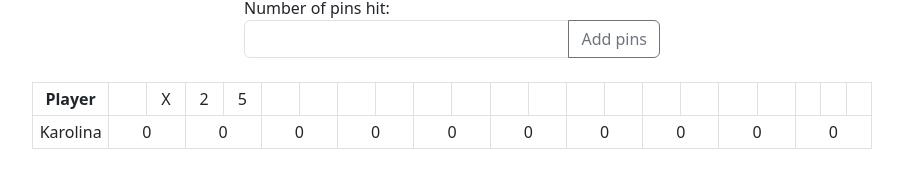
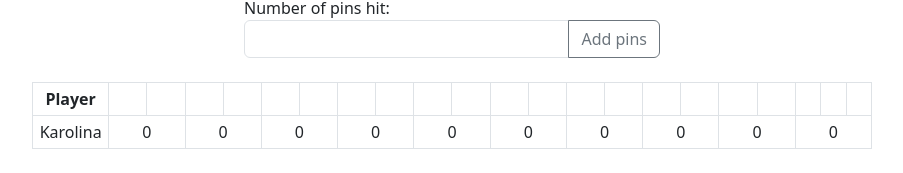
Before and after one commit to kposlek/bowling-scorecard, a Vue app: page / in a window 1280 px wide. Shown: the part 324-497 px from the top of the page, without its empty margins (188-1091 px from the left). Built offline with nearby package versions, Linux system fonts and the light colour scheme.

Commit message:
first part of scoring logic

```diff
--- a/src/components/ScoreDisplay.vue
+++ b/src/components/ScoreDisplay.vue
@@ -17,10 +17,10 @@
             </div>
           </div>
 
-          <div class="col p-0 border-bottom" v-for="(frame, index) in store.frames" :key="frame.id">
+          <div class="col p-0 border-bottom" v-for="frame in store.frames" :key="frame.id">
             <div class="row p-0 border-bottom m-0 justify-content-center">
               <div class="col border-end p-1">
-                {{ printThrow1(frame.throw1, frame.throw2) }}
+                {{ printThrow1(frame.throw1) }}
               </div>
 
               <div class="col border-end p-1">{{ printThrow2(frame.throw2, frame.throw1) }}</div>
@@ -33,7 +33,7 @@
               {{ printScore(frame) }}
             </div> -->
             <div class="row p-1 m-0 justify-content-center border-end">
-              {{ store.totalScoreSum(frame, index) }}
+              {{ frame.score }}
             </div>
           </div>
           <!--  <div class="col p-0 border-bottom">
@@ -56,12 +56,12 @@ import { useScoreStore } from '../../stores/scoreStore.js'
 import ScoreInput from './ScoreInput.vue'
 const store = useScoreStore()
 
-function printThrow1(frameThrow, nextThrow) {
+function printThrow1(frameThrow) {
   if (frameThrow === undefined || frameThrow === 10) {
     return '\u00A0'
   } else if (frameThrow === 0) {
     return '-'
-  }  else {
+  } else {
     return frameThrow
   }
 }
@@ -101,12 +101,12 @@ function printThrow3(frameThrow3, frameThrow1) {
   }
 }
 
-watch(
-  () => store.totalScore,
-  (newValue) => {
-    console.log(newValue)
-  }
-)
+ watch(
+   () => store.totalScoreSum(),
+   (newValue) => {
+     console.log(newValue)
+   }
+ )
 </script>
 
 <style scoped>
--- a/stores/scoreStore.js
+++ b/stores/scoreStore.js
@@ -20,8 +20,8 @@ export const useScoreStore = defineStore('score', {
       //test
       inputValue: '',
       frames: [
-        { id: 0, throw1: 10, throw2: 0, score: 10 },
-        { id: 1, throw1: 2, throw2: 5, score: 0 },
+        { id: 0, throw1: undefined, throw2: undefined, score: 0 },
+        { id: 1, throw1: undefined, throw2: undefined, score: 0 },
         { id: 2, throw1: undefined, throw2: undefined, score: 0 },
         { id: 3, throw1: undefined, throw2: undefined, score: 0 },
         { id: 4, throw1: undefined, throw2: undefined, score: 0 },
@@ -34,9 +34,6 @@ export const useScoreStore = defineStore('score', {
 
       //fictitious player
       player: 'Karolina',
-
-      //
-      totalScore: 0,
 
       //input validation error message
       errorMessage: '',
@@ -100,27 +97,27 @@ export const useScoreStore = defineStore('score', {
       }
     },
 
-    returnNumber(value) {
-      if (value === undefined) {
-        return 0
-      } else {
-        return value
-      }
-    },
-
     //Total Score
-    totalScoreSum(value, index) {
-      console.log(this.totalScore)
-      if (index !== 9) {
-        let throw1 = this.returnNumber(this.frames[index + 1].throw1)
-        let throw2 = this.returnNumber(this.frames[index + 1].throw2)
-        //this.totalScore = this.totalScore + this.frames[index].score + throw1 + throw2
-        //this.totalScore = this.totalScore + this.frames[index].score + throw1 + throw2
-      } else {
-        console.log(222222222222222)
-      }
-
-      return this.totalScore
+    totalScoreSum() {
+      this.frames.map((frame, ind) => {
+        if (ind === 0) {
+          if (frame.throw1 === undefined && frame.throw2 === undefined) {
+            frame.score = 0
+          } else if (frame.throw2 === undefined) {
+            frame.score = frame.throw1
+          } else {
+            frame.score = frame.throw1 + frame.throw2
+          }
+        } else if (ind > 0 && ind < 9) {
+          if (frame.throw1 === undefined && frame.throw2 === undefined) {
+            frame.score = 0
+          } else if (frame.throw2 === undefined) {
+            frame.score = this.frames[ind - 1].score + frame.throw1
+          } else {
+            frame.score = this.frames[ind - 1].score + frame.throw1 + frame.throw2
+          }
+        }
+      })
     }
   }
 })
```
